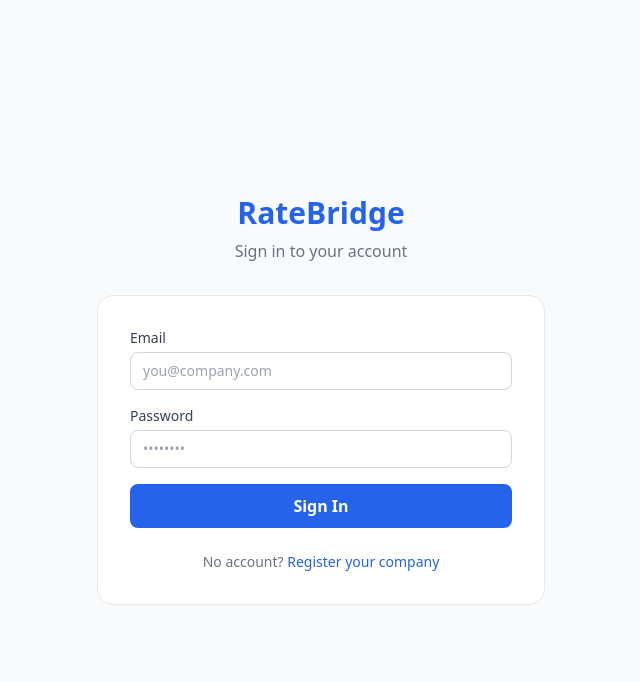
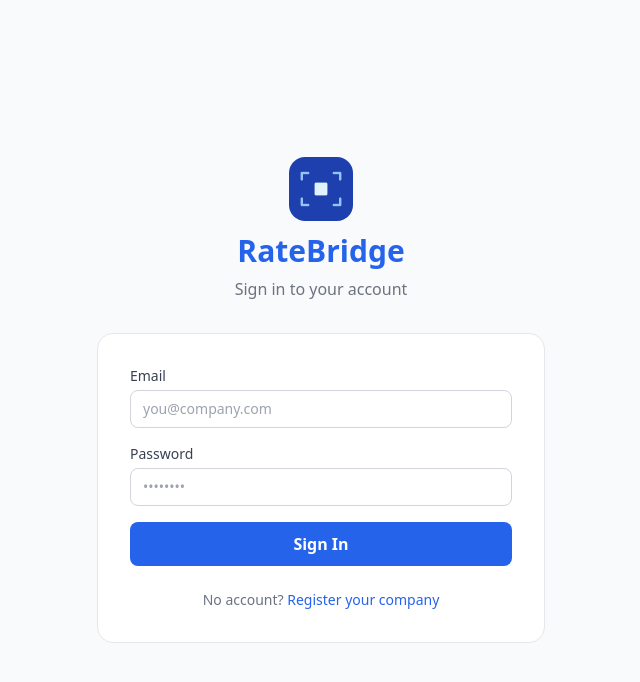
Before and after one commit to AmirejibiIlia/RateBridge, a React (Vite) app in the folder frontend/: page /login in a window 1280 px wide. Shown: the top 682 px of the page, without its empty margins (319-959 px from the left). Built offline with nearby package versions, Linux system fonts and the light colour scheme; no server answers.

Commit message:
Add logo: favicon, sidebar, login and register pages

```diff
--- a/frontend/index.html
+++ b/frontend/index.html
@@ -2,7 +2,7 @@
 <html lang="en">
   <head>
     <meta charset="UTF-8" />
-    <link rel="icon" type="image/svg+xml" href="/favicon.svg" />
+    <link rel="icon" type="image/png" href="/logo.png" />
     <meta name="viewport" content="width=device-width, initial-scale=1.0" />
     <title>RateBridge</title>
   </head>
--- a/frontend/src/components/Layout.tsx
+++ b/frontend/src/components/Layout.tsx
@@ -21,7 +21,10 @@
       {/* Sidebar */}
       <aside className="w-56 bg-white border-r border-gray-200 flex flex-col">
         <div className="p-5 border-b border-gray-200">
-          <span className="text-xl font-bold text-blue-600">RateBridge</span>
+          <div className="flex items-center gap-2">
+            <img src="/logo.png" alt="RateBridge" className="w-8 h-8 rounded-lg" />
+            <span className="text-xl font-bold text-blue-600">RateBridge</span>
+          </div>
         </div>
         <nav className="flex-1 p-4 space-y-1">
           {navItems.map((item) => (
--- a/frontend/src/pages/LoginPage.tsx
+++ b/frontend/src/pages/LoginPage.tsx
@@ -31,6 +31,7 @@
     <div className="min-h-screen flex items-center justify-center bg-gray-50 px-4">
       <div className="w-full max-w-md">
         <div className="text-center mb-8">
+          <img src="/logo.png" alt="RateBridge" className="w-16 h-16 rounded-2xl mx-auto mb-3" />
           <h1 className="text-3xl font-bold text-blue-600">RateBridge</h1>
           <p className="text-gray-500 mt-2">Sign in to your account</p>
         </div>
--- a/frontend/src/pages/RegisterPage.tsx
+++ b/frontend/src/pages/RegisterPage.tsx
@@ -32,6 +32,7 @@
     <div className="min-h-screen flex items-center justify-center bg-gray-50 px-4">
       <div className="w-full max-w-md">
         <div className="text-center mb-8">
+          <img src="/logo.png" alt="RateBridge" className="w-16 h-16 rounded-2xl mx-auto mb-3" />
           <h1 className="text-3xl font-bold text-blue-600">RateBridge</h1>
           <p className="text-gray-500 mt-2">Register your company</p>
         </div>
```
Also changed, not shown: frontend/public/logo.png (added).
